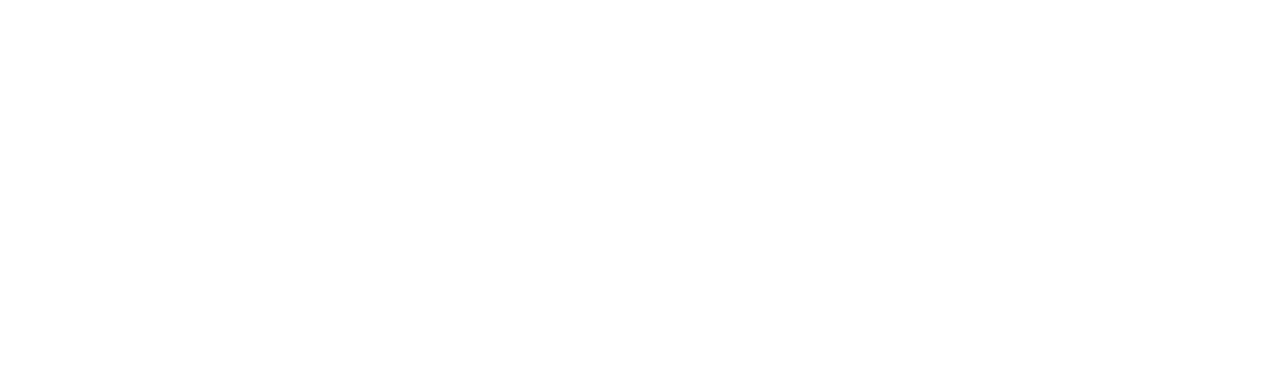
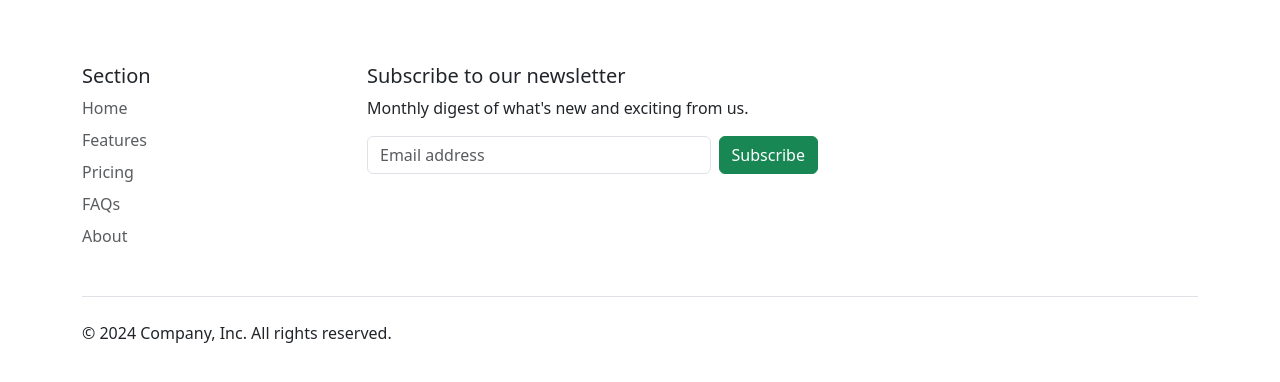
Before and after one commit to mjc136/Template, a React (Vite) app: page / in a window 1280 px wide. Shown: the part 670-1052 px from the top of the page. Built offline with nearby package versions, Linux system fonts and the light colour scheme.

Commit message:
added a footer from https://getbootstrap.com/docs/5.3/examples/footers/

```diff
--- a/index.html
+++ b/index.html
@@ -3,6 +3,7 @@
 <head>
     <link rel="stylesheet" href="src/Styles/Main.scss">
     <link href="https://cdn.jsdelivr.net/npm/bootstrap@5.3.0/dist/css/bootstrap.min.css" rel="stylesheet">
+    <link rel="stylesheet" href="https://cdnjs.cloudflare.com/ajax/libs/bootstrap-icons/1.10.5/font/bootstrap-icons.min.css">
     <meta charset="UTF-8" />
     <meta name="viewport" content="width=device-width, initial-scale=1.0" />
     <title>Template</title>
--- a/package.json
+++ b/package.json
@@ -12,6 +12,7 @@
   },
   "dependencies": {
     "bootstrap": "^5.3.3",
+    "bootstrap-icons": "^1.11.3",
     "node-sass": "^9.0.0",
     "react": "^18.3.1",
     "react-bootstrap": "^2.10.4",
--- /dev/null
+++ b/src/Components/footer.tsx
@@ -0,0 +1,45 @@
+import React from 'react';
+
+const Footer: React.FC = () => {
+    return (
+        <div className="container">
+            <footer className="py-5">
+                <div className="row">
+                    <div className="col-6 col-md-2 mb-3">
+                        <h5>Section</h5>
+                        <ul className="nav flex-column">
+                            <li className="nav-item mb-2"><a href="#" className="nav-link p-0 text-body-secondary">Home</a></li>
+                            <li className="nav-item mb-2"><a href="#" className="nav-link p-0 text-body-secondary">Features</a></li>
+                            <li className="nav-item mb-2"><a href="#" className="nav-link p-0 text-body-secondary">Pricing</a></li>
+                            <li className="nav-item mb-2"><a href="#" className="nav-link p-0 text-body-secondary">FAQs</a></li>
+                            <li className="nav-item mb-2"><a href="#" className="nav-link p-0 text-body-secondary">About</a></li>
+                        </ul>
+                    </div>
+
+                    <div className="col-md-5 offset-md-1 mb-3">
+                        <form>
+                            <h5>Subscribe to our newsletter</h5>
+                            <p>Monthly digest of what's new and exciting from us.</p>
+                            <div className="d-flex flex-column flex-sm-row w-100 gap-2">
+                                <label htmlFor="newsletter1" className="visually-hidden">Email address</label>
+                                <input id="newsletter1" type="text" className="form-control" placeholder="Email address"/>
+                                    <button className="btn btn-success" type="button">Subscribe</button>
+                            </div>
+                        </form>
+                    </div>
+                </div>
+
+                <div className="d-flex flex-column flex-sm-row justify-content-between py-4 my-4 border-top">
+                    <p>&copy; 2024 Company, Inc. All rights reserved.</p>
+                    <ul className="list-unstyled d-flex">
+                        <li className="ms-3"><a className="link-body-emphasis" href="#"><svg className="bi" width="24" height="24"><use xlinkHref="#twitter" /></svg></a></li>
+                        <li className="ms-3"><a className="link-body-emphasis" href="#"><svg className="bi" width="24" height="24"><use xlinkHref="#instagram" /></svg></a></li>
+                        <li className="ms-3"><a className="link-body-emphasis" href="#"><svg className="bi" width="24" height="24"><use xlinkHref="#facebook" /></svg></a></li>
+                    </ul>
+                </div>
+            </footer>
+        </div>
+    );
+}
+
+export default Footer;
--- a/src/Pages/layout.tsx
+++ b/src/Pages/layout.tsx
@@ -1,5 +1,6 @@
 import React from 'react';
-import Navbar from '../Components/Navbar';
+import Navbar from '../Components/navbar';
+import Footer from '../Components/footer';
 interface LayoutProps {
     children: React.ReactNode;
 }
@@ -11,6 +12,7 @@
             <main>
                 {children}
             </main>
+            <Footer />
         </div>
     );
 };
--- /dev/null
+++ b/src/Styles/footer.scss
@@ -0,0 +1 @@
+console.log("Hello World!")
```
Also changed, not shown: src/Components/Message.tsx (deleted, +0 -9 lines), 2 other files (tests, documents, lock files or other folders).
